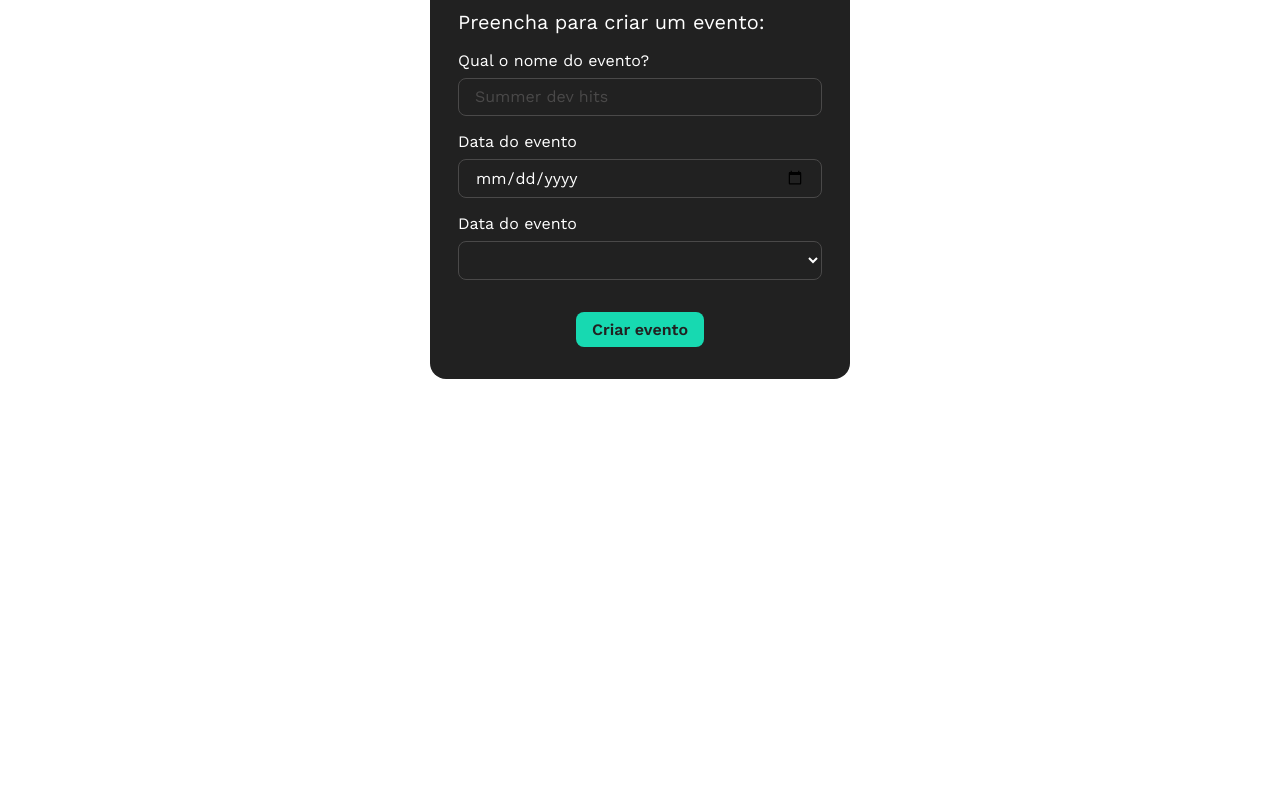
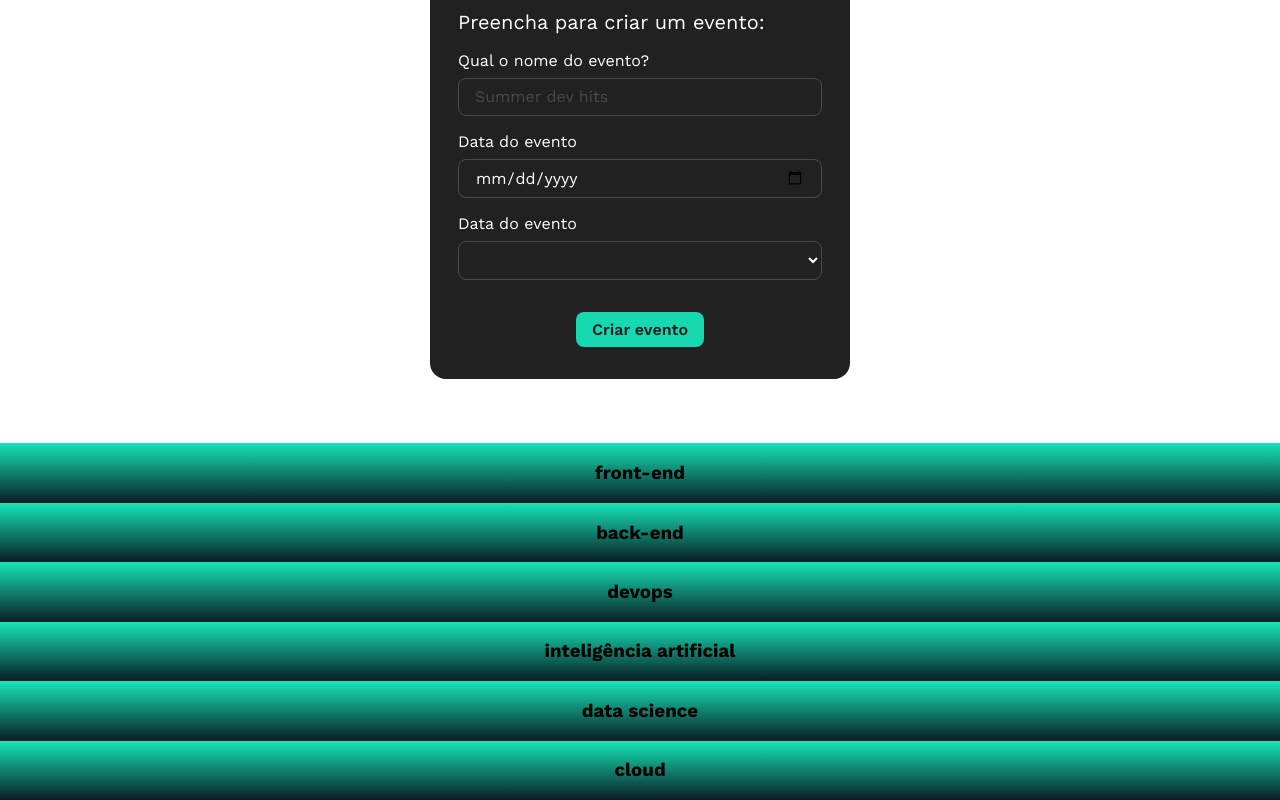
Before and after one commit to Kauan-Santanna/meu-repositorio, a React (Vite) app in the folder cursos-alura/carreira-front-end/javascript/projeto-tecboard/: page / in a window 1280 px wide. Shown: the part 786-1586 px from the top of the page. Before the commit the page ends 1229 px from the top, so only its background shows below. Built offline with nearby package versions, Linux system fonts and the light colour scheme.

Commit message:
Preparando layout

```diff
--- a/cursos-alura/carreira-front-end/javascript/projeto-tecboard/src/App.jsx
+++ b/cursos-alura/carreira-front-end/javascript/projeto-tecboard/src/App.jsx
@@ -1,7 +1,35 @@
 import "./App.css";
 import { FormularioDeEvento } from "./componentes/FormularioDeEvento";
+import { Tema } from "./componentes/Tema";
 
 function App() {
+  const temas = [
+    {
+      id: 1,
+      nome: "front-end",
+    },
+    {
+      id: 2,
+      nome: "back-end",
+    },
+    {
+      id: 3,
+      nome: "devops",
+    },
+    {
+      id: 4,
+      nome: "inteligência artificial",
+    },
+    {
+      id: 5,
+      nome: "data science",
+    },
+    {
+      id: 6,
+      nome: "cloud",
+    },
+  ];
+
   return (
     <main>
       <header>
@@ -11,6 +39,24 @@
         <img src="/banner.png" alt="" />
       </section>
       <FormularioDeEvento />
+      <section>
+        <Tema tema={temas[0]} />
+      </section>
+      <section>
+        <Tema tema={temas[1]} />
+      </section>
+      <section>
+        <Tema tema={temas[2]} />
+      </section>
+      <section>
+        <Tema tema={temas[3]} />
+      </section>
+      <section>
+        <Tema tema={temas[4]} />
+      </section>
+      <section>
+        <Tema tema={temas[5]} />
+      </section>
     </main>
   );
 }
--- /dev/null
+++ b/cursos-alura/carreira-front-end/javascript/projeto-tecboard/src/componentes/Tema/index.jsx
@@ -0,0 +1,4 @@
+export function Tema({ tema }) {
+
+    return <h3>{tema.nome}</h3>
+}
```
